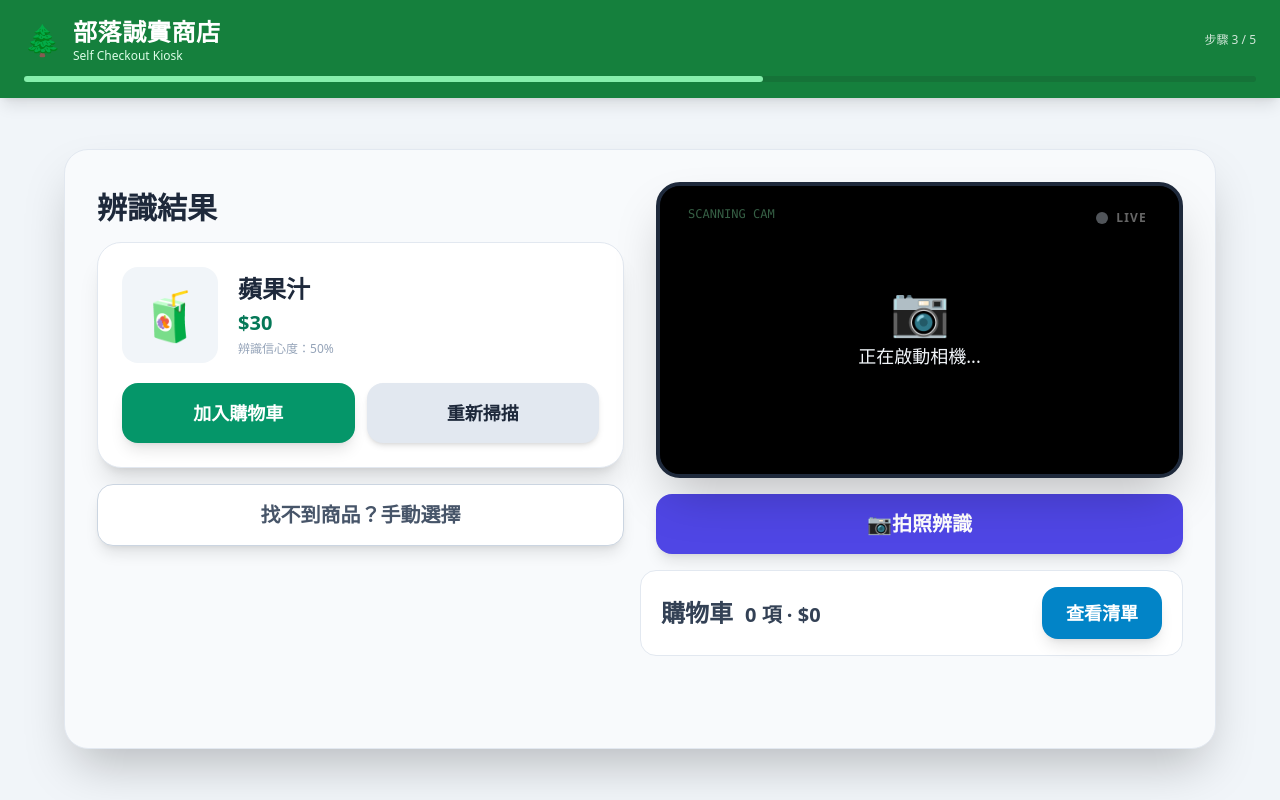
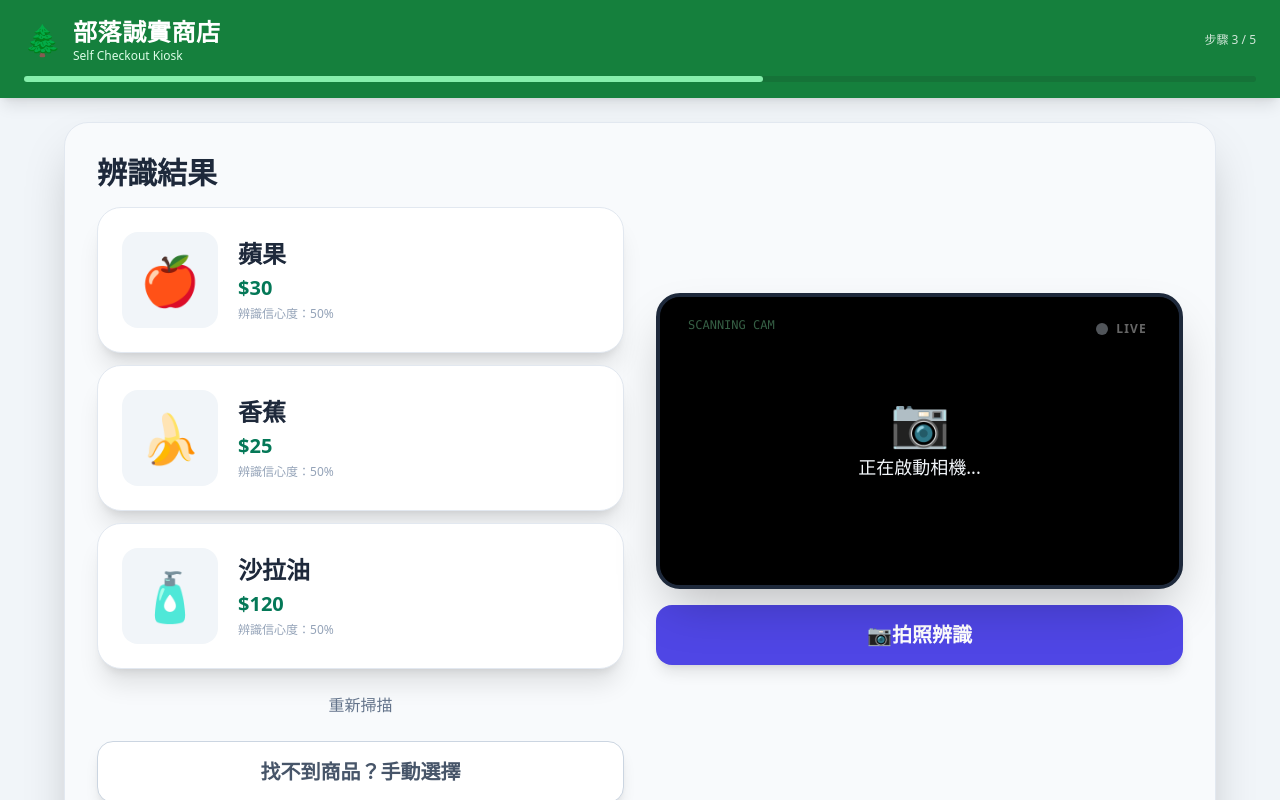
Before and after one commit to Pennyyyyyyyyy/tribal-shop, a React (Vite) app in the folder frontend/: page /scan in a window 1280 px wide. Both pictures are taken after a click on the button "📷拍照辨識". Shown: the top 800 px of the page. Built offline with nearby package versions, Linux system fonts and the light colour scheme; no server answers.

Commit message:
新增三選一

```diff
--- a/frontend/src/pages/ScanPage.jsx
+++ b/frontend/src/pages/ScanPage.jsx
@@ -9,13 +9,11 @@ const isE2E =
 
 export default function ScanPage() {
   const navigate = useNavigate();
-  const { products, cart, addItemToCart, totalAmount, API_BASE_URL } =
-    useCheckout();
+  const { products, cart, addItemToCart, totalAmount, API_BASE_URL } = useCheckout();
 
-  const [scanPhase, setScanPhase] = useState("IDLE"); // IDLE | SCANNING | RESULT
-  const [scannedItem, setScannedItem] = useState(null);
+  const [scanPhase, setScanPhase] = useState("IDLE");
+  const [scannedResults, setScannedResults] = useState([]); // 原為單一物件，改為陣列
   const [lastAddedItem, setLastAddedItem] = useState(null);
-
   const scanVideoRef = useRef(null);
 
   const callVisionAPI = async (blob) => {
@@ -30,33 +28,29 @@ export default function ScanPage() {
 
   const doScan = async () => {
     setScanPhase("SCANNING");
-    setScannedItem(null);
+    setScannedResults([]);
 
-    // E2E 模式：無相機，用 1x1 假圖呼叫 AI API 測試連線
     if (isE2E) {
       try {
         const c = document.createElement("canvas");
-        c.width = 64;
-        c.height = 64;
+        c.width = 64; c.height = 64;
         c.getContext("2d").fillRect(0, 0, 64, 64);
         const blob = await new Promise((r) => c.toBlob(r, "image/jpeg", 0.8));
         const data = await callVisionAPI(blob);
         if (data.status === "success") {
-          setScannedItem({ ...data.product, quantity: 1 });
+          setScannedResults(data.results.map(i => ({ ...i, quantity: 1 })));
           setScanPhase("RESULT");
           return;
         }
       } catch (err) {
         console.warn("E2E: AI API 失敗，使用模擬資料:", err);
       }
-      // E2E fallback
-      const base = products[Math.floor(Math.random() * products.length)];
-      setScannedItem({ ...base, quantity: 1, confidence: 0.5 });
+      const base = products.slice(0, 3).map(p => ({ ...p, quantity: 1, confidence: 0.5 }));
+      setScannedResults(base);
       setScanPhase("RESULT");
       return;
     }
 
-    // 正常模式：從相機擷取畫面
     const video = scanVideoRef.current;
     if (video && video.videoWidth) {
       try {
@@ -64,12 +58,10 @@ export default function ScanPage() {
         canvas.width = video.videoWidth;
         canvas.height = video.videoHeight;
         canvas.getContext("2d").drawImage(video, 0, 0);
-        const blob = await new Promise((resolve) =>
-          canvas.toBlob(resolve, "image/jpeg", 0.8)
-        );
+        const blob = await new Promise((resolve) => canvas.toBlob(resolve, "image/jpeg", 0.8));
         const data = await callVisionAPI(blob);
         if (data.status === "success") {
-          setScannedItem({ ...data.product, quantity: 1 });
+          setScannedResults(data.results.map(i => ({ ...i, quantity: 1 })));
           setScanPhase("RESULT");
           return;
         }
@@ -78,172 +70,94 @@ export default function ScanPage() {
       }
     }
 
-    // Fallback: 相機未就緒或 API 失敗 → 模擬資料
-    const base = products[Math.floor(Math.random() * products.length)];
-    setScannedItem({ ...base, quantity: 1, confidence: 0.5 });
+    const base = products.slice(0, 3).map(p => ({ ...p, quantity: 1, confidence: 0.5 }));
+    setScannedResults(base);
     setScanPhase("RESULT");
   };
 
-  const handleConfirmScanned = () => {
-    if (!scannedItem) return;
-    addItemToCart(scannedItem);
-    setLastAddedItem(scannedItem);
-    setScannedItem(null);
-    setScanPhase("IDLE");
-  };
-
-  const handleRejectScanned = () => {
-    setScannedItem(null);
+  const handleSelectProduct = (item) => {
+    addItemToCart(item);
+    setLastAddedItem(item);
+    setScannedResults([]);
     setScanPhase("IDLE");
   };
 
   return (
     <div className="w-full h-full flex flex-col">
       <div className="flex flex-col md:flex-row gap-8 w-full flex-1 min-h-0">
-        {/* 左側：辨識結果 / 提示 */}
         <div className="flex-1 flex flex-col justify-center space-y-4">
-          {scanPhase === "RESULT" && scannedItem ? (
+          {scanPhase === "RESULT" ? (
             <>
               <h2 className="text-3xl font-bold text-slate-800">辨識結果</h2>
-
-              <div className="bg-white rounded-3xl shadow-xl border border-slate-200 p-6">
-                <div className="flex items-center gap-5">
-                  {scannedItem.image_url ? (
+              <div className="space-y-3">
+                {scannedResults.map((item, idx) => (
+                  <div
+                    key={idx}
+                    onClick={() => handleSelectProduct(item)}
+                    className="bg-white rounded-3xl shadow-xl border border-slate-200 p-6 flex items-center gap-5 cursor-pointer hover:border-indigo-500 transition-all active:scale-95"
+                  >
+                    {item.image_url ? (
                       <img
-                      src={
-                        scannedItem.image_url.startsWith("http")
-                          ? scannedItem.image_url
-                          : scannedItem.image_url.replace(
-                              "/uploads/product_photos/",
-                              "/photo/"
-                            )
-                      }
-                      alt={scannedItem.name}
+                        src={item.image_url.startsWith("http") ? item.image_url : item.image_url.replace("/uploads/product_photos/", "/photo/")}
+                        alt={item.name}
                         className="w-24 h-24 rounded-2xl object-cover border border-slate-200"
                       />
                     ) : (
-                    <div className="w-24 h-24 rounded-2xl bg-slate-100 flex items-center justify-center text-5xl">
-                      {scannedItem.image || "📦"}
-                    </div>
+                      <div className="w-24 h-24 rounded-2xl bg-slate-100 flex items-center justify-center text-5xl">{item.image || "📦"}</div>
                     )}
                     <div className="flex-1">
-                    <div className="text-2xl font-bold text-slate-800">
-                      {scannedItem.name}
-                    </div>
-                    <div className="text-xl text-emerald-700 font-semibold mt-1">
-                      ${scannedItem.price}
-                    </div>
-                    <div className="text-xs text-slate-400 mt-1">
-                      辨識信心度：
-                      {Math.round((scannedItem.confidence || 0) * 100)}%
+                      <div className="text-2xl font-bold text-slate-800">{item.name}</div>
+                      <div className="text-xl text-emerald-700 font-semibold mt-1">${item.price}</div>
+                      <div className="text-xs text-slate-400 mt-1">辨識信心度：{Math.round((item.confidence || 0) * 100)}%</div>
                     </div>
                   </div>
+                ))}
               </div>
-
-                <div className="grid grid-cols-2 gap-3 mt-5">
-                  <button
-                    data-testid="btn-confirm-item"
-                    onClick={handleConfirmScanned}
-                    className="w-full px-5 py-4 rounded-2xl bg-emerald-600 text-white font-bold text-lg hover:bg-emerald-500 shadow-lg transition-transform hover:scale-105 active:scale-95"
-                  >
-                    加入購物車
-                  </button>
-                  <button
-                    data-testid="btn-reject-item"
-                    onClick={handleRejectScanned}
-                    className="w-full px-5 py-4 rounded-2xl bg-slate-200 text-slate-800 font-semibold text-lg hover:bg-slate-300 shadow-md transition-transform hover:scale-105 active:scale-95"
-                  >
-                    重新掃描
-                  </button>
-                </div>
-              </div>
+              <button onClick={() => setScanPhase("IDLE")} className="text-slate-500 py-2">重新掃描</button>
             </>
           ) : (
             <>
-              <h2 className="text-3xl font-bold text-slate-800">
-                {scanPhase === "SCANNING" ? "辨識中..." : "商品掃描"}
-              </h2>
-              <p className="text-xl text-slate-600">
-                {scanPhase === "SCANNING"
-                  ? "正在辨識商品，請稍候..."
-                  : "請將商品放在鏡頭中央，按下「拍照辨識」。"}
-              </p>
+              <h2 className="text-3xl font-bold text-slate-800">{scanPhase === "SCANNING" ? "辨識中..." : "商品掃描"}</h2>
+              <p className="text-xl text-slate-600">{scanPhase === "SCANNING" ? "正在辨識商品，請稍候..." : "請將商品放在鏡頭中央，按下「拍照辨識」。"}</p>
               {lastAddedItem && (
                 <div className="bg-emerald-50 border border-emerald-200 rounded-2xl px-4 py-3 flex items-center gap-3">
-                  <div className="text-2xl">
-                    {lastAddedItem.image || "📦"}
-                  </div>
-                  <div className="text-sm text-emerald-800">
-                    已加入：
-                    <span className="font-bold">{lastAddedItem.name}</span> $
-                    {lastAddedItem.price}
-                  </div>
+                  <div className="text-2xl">{lastAddedItem.image || "📦"}</div>
+                  <div className="text-sm text-emerald-800">已加入：<span className="font-bold">{lastAddedItem.name}</span> ${lastAddedItem.price}</div>
                 </div>
               )}
             </>
           )}
 
-          <button
-            onClick={() => navigate("/products")}
-            className="w-full px-6 py-4 rounded-2xl bg-white border border-slate-300 text-slate-600 text-xl font-bold hover:bg-slate-50 shadow-lg transition-transform hover:scale-105 active:scale-95"
-          >
+          <button onClick={() => navigate("/products")} className="w-full px-6 py-4 rounded-2xl bg-white border border-slate-300 text-slate-600 text-xl font-bold hover:bg-slate-50 shadow-lg">
             找不到商品？手動選擇
           </button>
         </div>
 
-        {/* 右側：相機 + 拍照按鈕 */}
         <div className="flex-1 flex flex-col items-center justify-center gap-4">
-          <CameraView
-            mode="external"
-            label="SCANNING CAM"
-            status={scanPhase === "SCANNING" ? "SCANNING" : "LIVE"}
-            videoRef={scanVideoRef}
-          >
+          <CameraView mode="external" label="SCANNING CAM" status={scanPhase === "SCANNING" ? "SCANNING" : "LIVE"} videoRef={scanVideoRef}>
             {scanPhase === "SCANNING" && (
               <div className="flex items-center justify-center h-full">
                 <div className="bg-black/60 text-slate-100 px-6 py-4 rounded-2xl text-center">
                   <div className="text-2xl mb-2">辨識中...</div>
-                  <div className="flex items-center justify-center gap-2">
-                    <span className="w-3 h-3 rounded-full bg-slate-200 animate-bounce" />
-                    <span className="w-3 h-3 rounded-full bg-slate-200 animate-bounce [animation-delay:0.15s]" />
-                    <span className="w-3 h-3 rounded-full bg-slate-200 animate-bounce [animation-delay:0.3s]" />
-                  </div>
+                  <div className="flex items-center justify-center gap-2"><span className="w-3 h-3 rounded-full bg-slate-200 animate-bounce" /></div>
                 </div>
               </div>
             )}
           </CameraView>
-
-          <button
-            data-testid="btn-scan"
-            onClick={doScan}
-            disabled={scanPhase === "SCANNING"}
-            className={`w-full max-w-xl px-6 py-4 rounded-2xl text-xl font-bold shadow-lg transition-transform ${scanPhase === "SCANNING"
-                ? "bg-slate-300 text-slate-500 cursor-not-allowed"
-                : "bg-indigo-600 text-white hover:bg-indigo-500 hover:scale-105 active:scale-95"
-              }`}
-          >
+          <button data-testid="btn-scan" onClick={doScan} disabled={scanPhase === "SCANNING"} className={`w-full max-w-xl px-6 py-4 rounded-2xl text-xl font-bold shadow-lg ${scanPhase === "SCANNING" ? "bg-slate-300 text-slate-500" : "bg-indigo-600 text-white"}`}>
             {scanPhase === "SCANNING" ? "辨識中..." : "📷拍照辨識"}
           </button>
         </div>
       </div>
 
-      {/* 底部：購物車狀態列 */}
-      <div className="mt-4 flex justify-end">
+      <div className="mt-4 flex justify-end p-4">
         <div className="w-1/2 bg-white rounded-2xl border border-slate-200 px-5 py-4">
           <div className="flex items-center justify-between">
             <div className="text-slate-700">
               <span className="text-2xl font-bold">購物車</span>
-              <span className="text-xl font-bold ml-3">
-                {cart.length} 項 · ${totalAmount}
-              </span>
+              <span className="text-xl font-bold ml-3">{cart.length} 項 · ${totalAmount}</span>
             </div>
-            <button
-              data-testid="btn-view-cart"
-              onClick={() => navigate("/cart")}
-              className="px-6 py-3 rounded-2xl bg-sky-600 text-white font-bold text-lg hover:bg-sky-500 shadow-lg transition-transform hover:scale-105 active:scale-95"
-            >
-              查看清單
-            </button>
+            <button data-testid="btn-view-cart" onClick={() => navigate("/cart")} className="px-6 py-3 rounded-2xl bg-sky-600 text-white font-bold text-lg">查看清單</button>
           </div>
         </div>
       </div>
```
Lines whose indentation alone changed are shown as unchanged.
